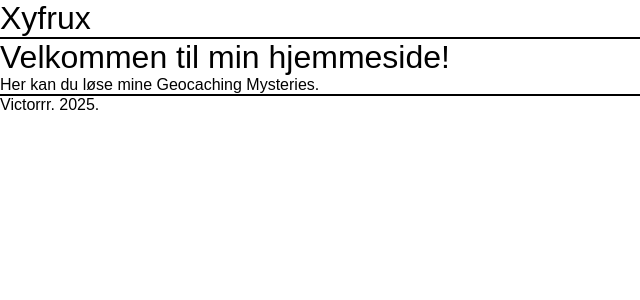
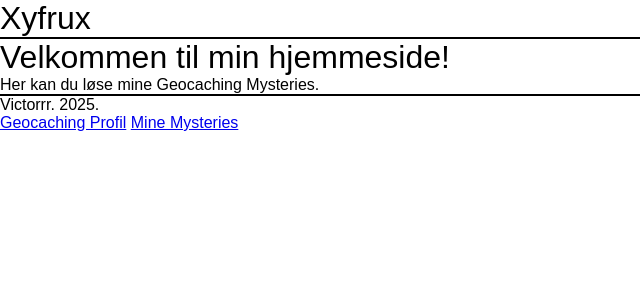
Before and after one commit to xyfruux/geocaching, a Jekyll site: the page built from index.md, in a window 1280 px wide. Shown: the top 300 px of the page, without its empty margins (0-640 px from the left). Built offline with Jekyll 4.4.1, drawn with Linux system fonts in a browser that asks for light colours; some web fonts are replaced.

Commit message:
Add Footer Links

```diff
--- a/_layouts/default.html
+++ b/_layouts/default.html
@@ -15,6 +15,8 @@
     </main>
     <footer>
         <p>Victorrr. 2025.</p>
+        <a href="https://www.geocaching.com/p/?guid=a600a9db-fecc-4e42-bc0f-978fb5687b8b">Geocaching Profil</a>
+        <a href="https://www.geocaching.com/play/results?sort=placedate&asc=false&ct=8&hb=xyfrux">Mine Mysteries</a>
     </footer>
 </body>
 </html>
```
